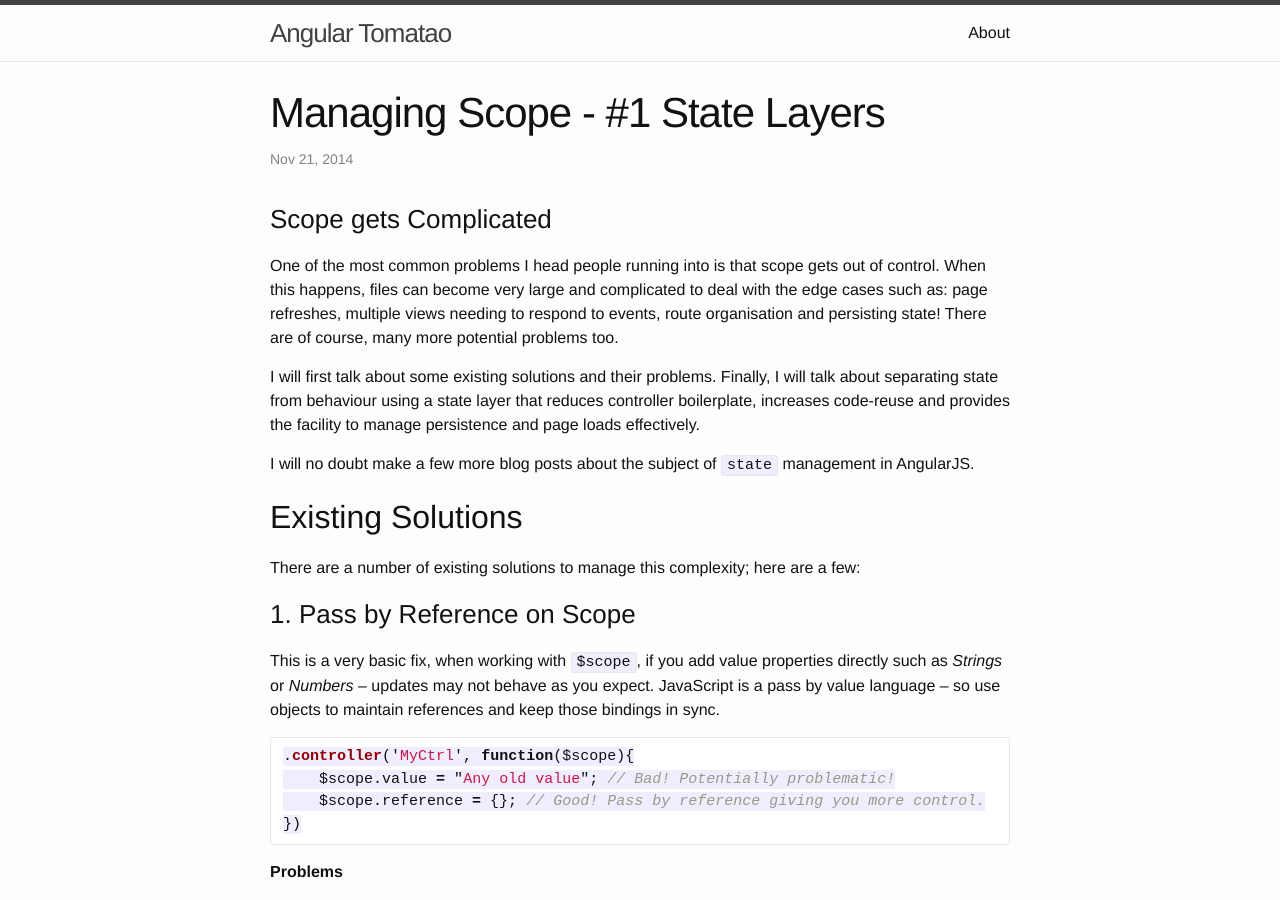
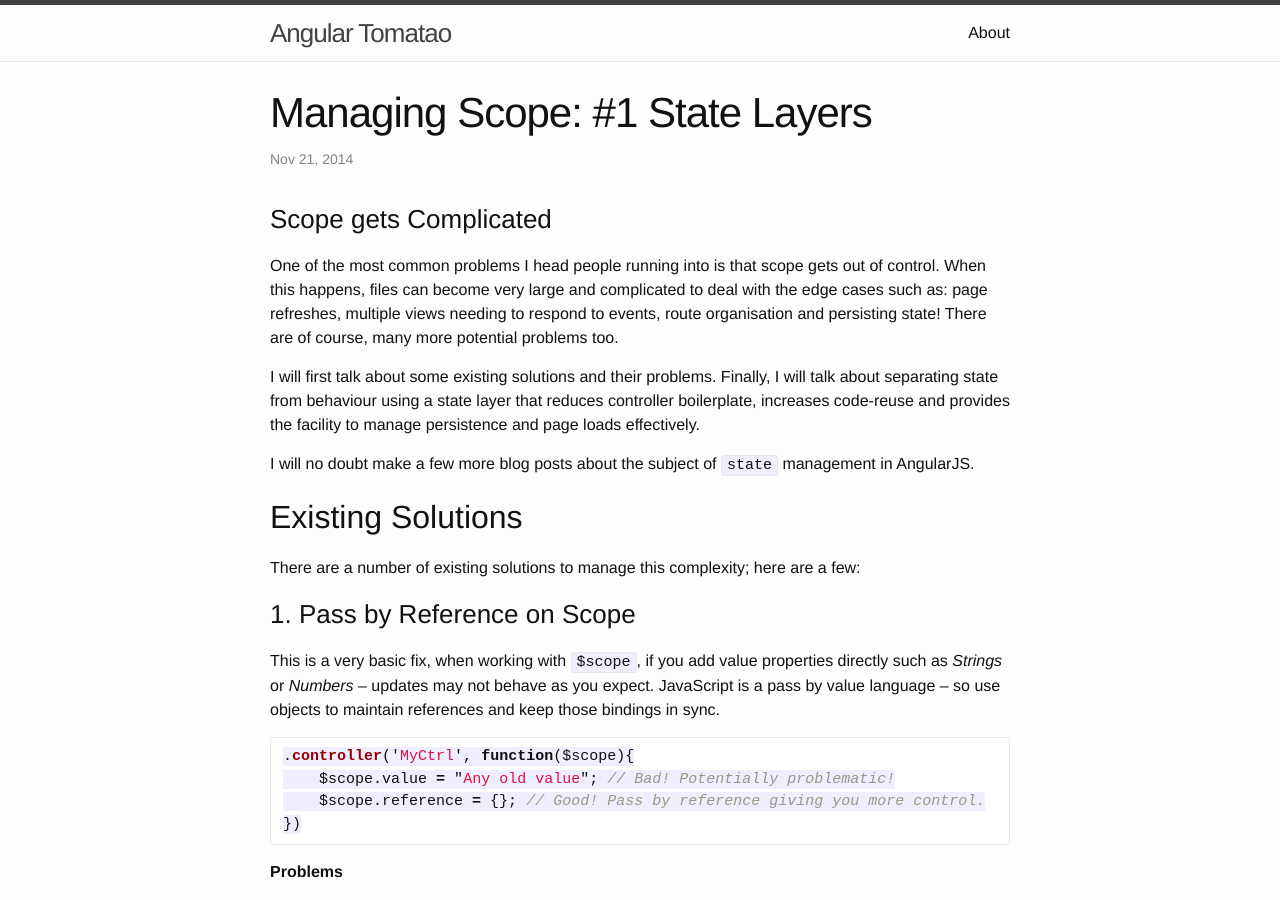
Before and after one commit to tomatau/angular-tomatao, a Jekyll site: the page built from _posts/2014-11-21-managing-scope-state-layers.md, in a window 1280 px wide and 900 px high. Built offline with Jekyll 4.4.1, drawn with Linux system fonts in a browser that asks for light colours; Markdown is read by kramdown in place of the engine named in the settings.

```diff
--- a/_config.yml
+++ b/_config.yml
@@ -11,7 +11,7 @@ permalink: "/blog/:title"
 # User
 email: tom@tomatao.co.uk
 twitter_username:
-github_username:  tomatau
+github_username: tomatau
 
 # Pagination
 
--- a/_posts/2014-11-21-managing-scope.md
+++ b/_posts/2014-11-21-managing-scope-state-layers.md
@@ -1,6 +1,6 @@
 ---
 layout: post
-title:  "Managing Scope - #1 State Layers"
+title:  "Managing Scope: #1 State Layers"
 date:   2014-11-21 12:00:00
 categories: angularjs scope state models
 ---
```
